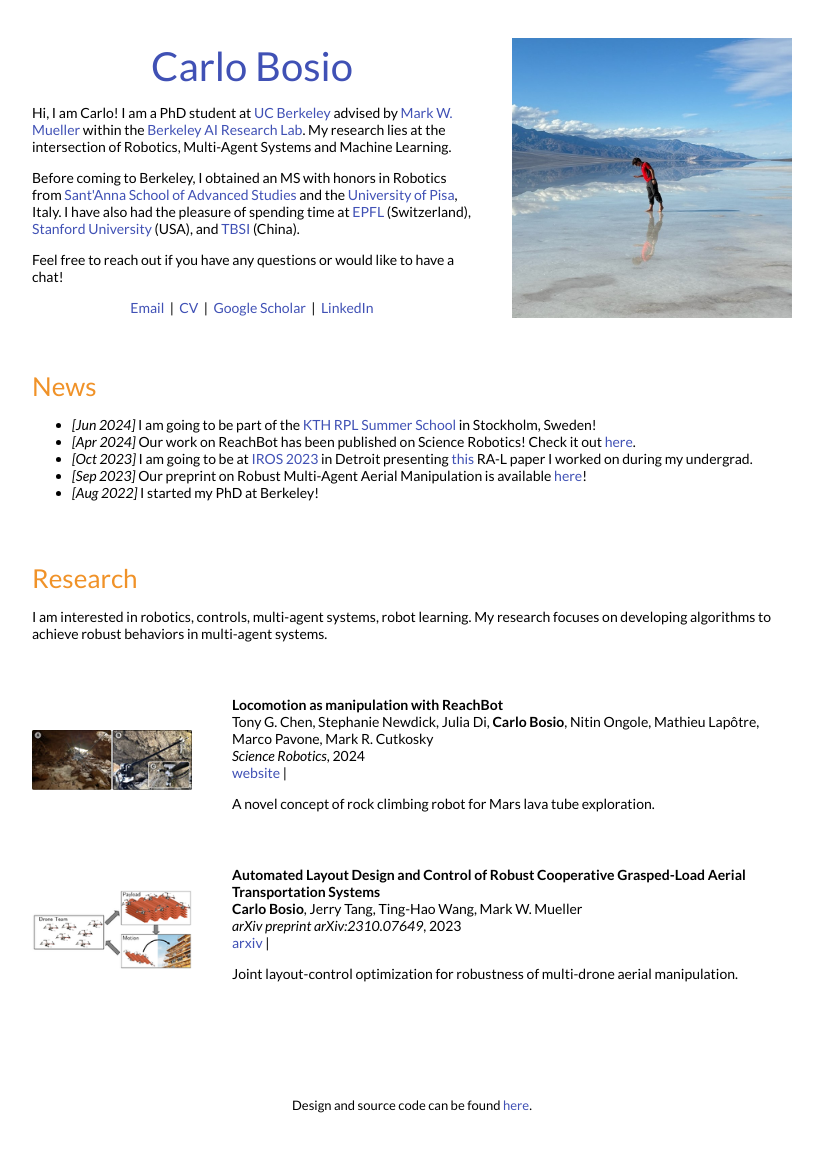
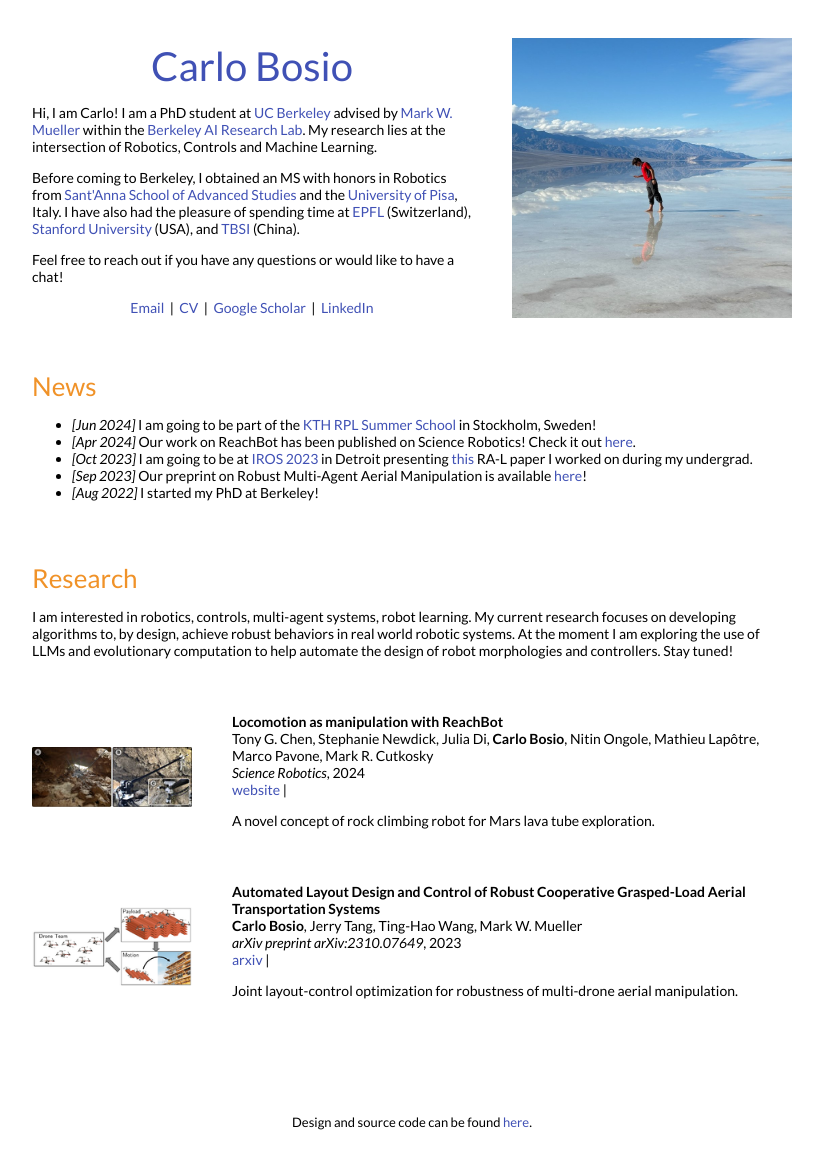
Before and after one commit to carlobosio/carlobosio.github.io, a Jekyll site: the page built from _posts/2024-04-05-reachbot.markdown, in a window 1280 px wide. Shown: the whole page, without its empty margins (228-1051 px from the left). Built offline with Jekyll 4.4.1, drawn with Linux system fonts in a browser that asks for light colours.

Commit message:
research update

```diff
--- a/_layouts/default.html
+++ b/_layouts/default.html
@@ -34,7 +34,7 @@
               <h1 style="color:#4051b5">
                 Carlo Bosio
               </h1>
-              <p>Hi, I am Carlo! I am a PhD student at <a href="https://www.berkeley.edu/">UC Berkeley</a> advised by <a href="https://hiperlab.berkeley.edu/members/mark-w-mueller/">Mark W. Mueller</a> within the <a href="https://bair.berkeley.edu/">Berkeley AI Research Lab</a>. My research lies at the intersection of Robotics, Multi-Agent Systems and Machine Learning.
+              <p>Hi, I am Carlo! I am a PhD student at <a href="https://www.berkeley.edu/">UC Berkeley</a> advised by <a href="https://hiperlab.berkeley.edu/members/mark-w-mueller/">Mark W. Mueller</a> within the <a href="https://bair.berkeley.edu/">Berkeley AI Research Lab</a>. My research lies at the intersection of Robotics, Controls and Machine Learning.
               </p>
               <!-- <p>
                 From 2011 to 2017, I worked at <a href="https://www.intel.com">Intel</a>, as part of <a href="https://www.intelrealsense.com/">Intel RealSense</a>. I primarily designed computer vision algorithms for efficient hardware ASICs, including the Intel RealSense <a href="https://software.intel.com/en-us/articles/realsense-r200-camera">R200</a> and <a href="https://software.intel.com/en-us/realsense/d400">D400</a> RGB-D sensors. Additionally, I worked on <a href="https://github.com/IntelRealSense/librealsense">software APIs</a>, <a href="https://patents.google.com/patent/US9992474B2">active illumination systems</a>, <a href="https://patents.google.com/patent/US9304597">human-computer interaction devices</a>, and helped develop demos for trade shows, including CES 2012-2016.
@@ -82,7 +82,7 @@
             <td style="padding:2.5%;width:100%;vertical-align:middle">
               <h2 style="color:#f09228">Research</h2>
               <p>
-                I am interested in robotics, controls, multi-agent systems, robot learning. My research focuses on developing algorithms to achieve robust behaviors in multi-agent systems.
+                I am interested in robotics, controls, multi-agent systems, robot learning. My current research focuses on developing algorithms to, by design, achieve robust behaviors in real world robotic systems. At the moment I am exploring the use of LLMs and evolutionary computation to help automate the design of robot morphologies and controllers. Stay tuned!
               </p>
             </td>
           </tr>
```
